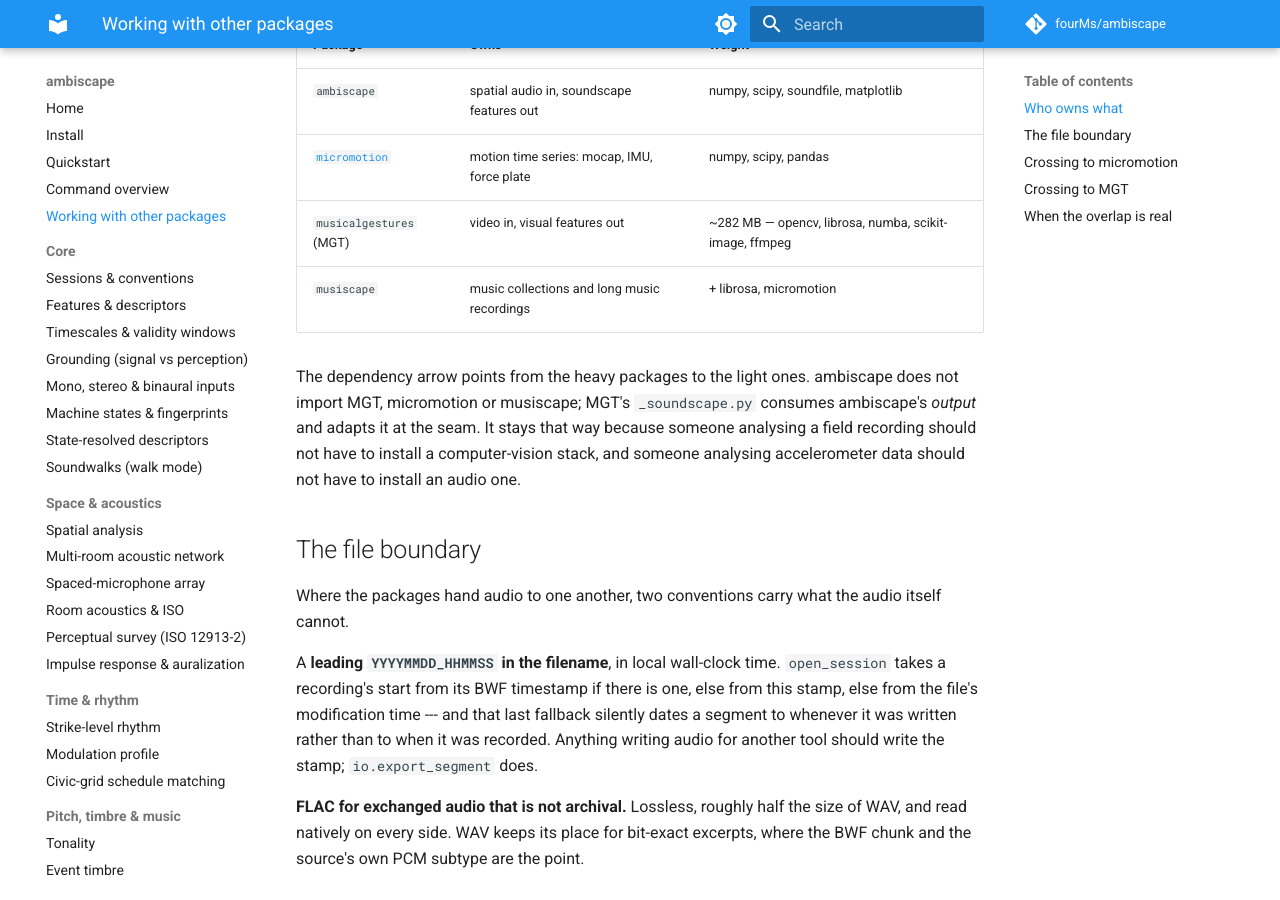
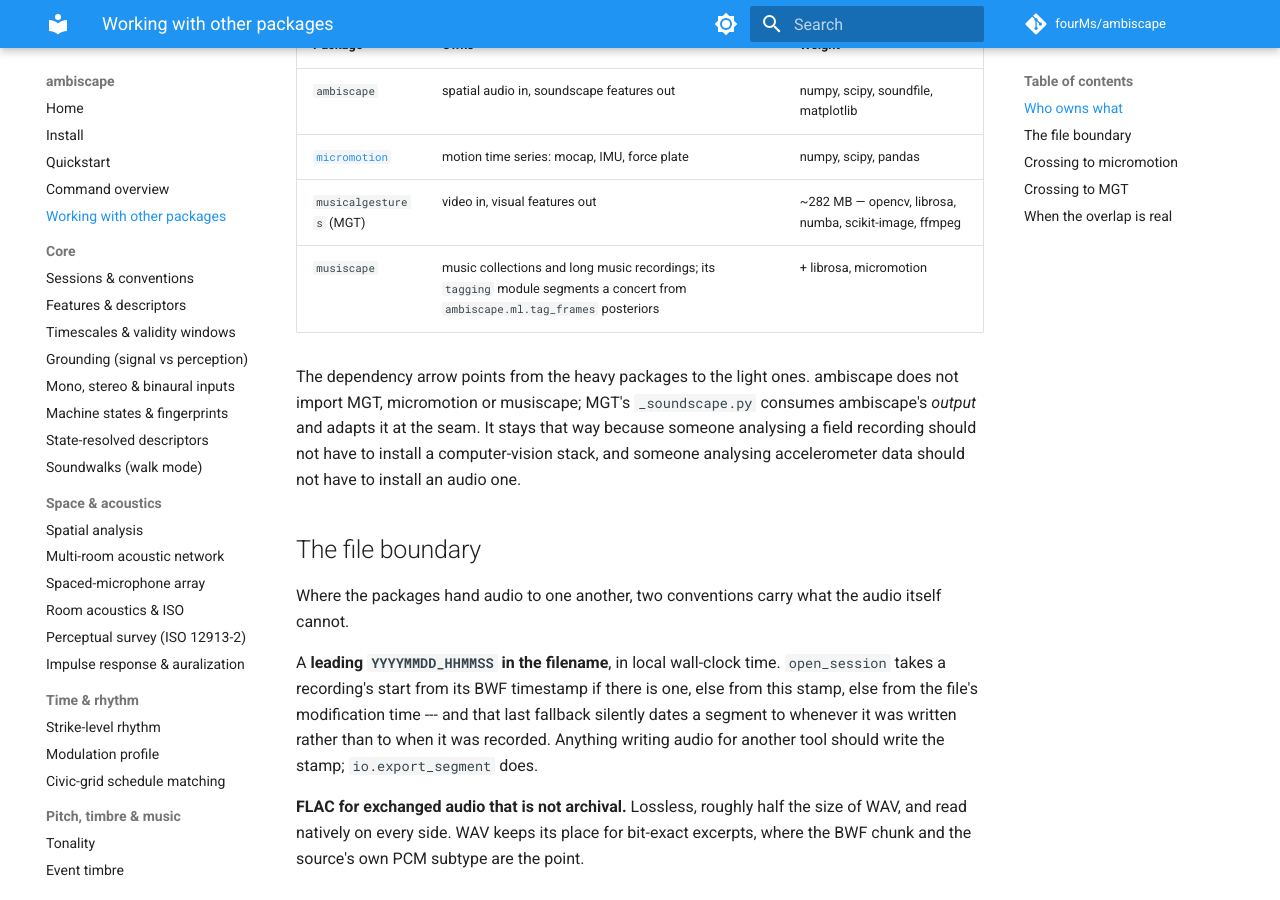
Before and after one commit to fourMs/ambiscape, an MkDocs documentation site: the page built from docs/interop.md, in a window 1280 px wide and 900 px high, scrolled down 325 px. Built offline with MkDocs 1.6.1 and Material for MkDocs 9.7.7, drawn with Linux system fonts in a browser that asks for light colours; comment, search, counter and statistics services are not loaded.

Commit message:
interop names what musiscape.tagging takes from ml
Co-Authored-By: Claude Fable 5.1 <noreply@anthropic.com>
Claude-Session: https://claude.ai/code/session_01PcjBSXbXjqdj1tmYHoLiKd

```diff
--- a/docs/interop.md
+++ b/docs/interop.md
@@ -10,7 +10,7 @@ owns it, and the packages are meant to meet at file boundaries rather than by im
 | `ambiscape` | spatial audio in, soundscape features out | numpy, scipy, soundfile, matplotlib |
 | [`micromotion`](https://fourms.github.io/micromotion/) | motion time series: mocap, IMU, force plate | numpy, scipy, pandas |
 | `musicalgestures` (MGT) | video in, visual features out | ~282 MB — opencv, librosa, numba, scikit-image, ffmpeg |
-| `musiscape` | music collections and long music recordings | + librosa, micromotion |
+| `musiscape` | music collections and long music recordings; its `tagging` module segments a concert from `ambiscape.ml.tag_frames` posteriors | + librosa, micromotion |
 
 The dependency arrow points from the heavy packages to the light ones. ambiscape does not import
 MGT, micromotion or musiscape; MGT's `_soundscape.py` consumes ambiscape's *output* and adapts it at
```
